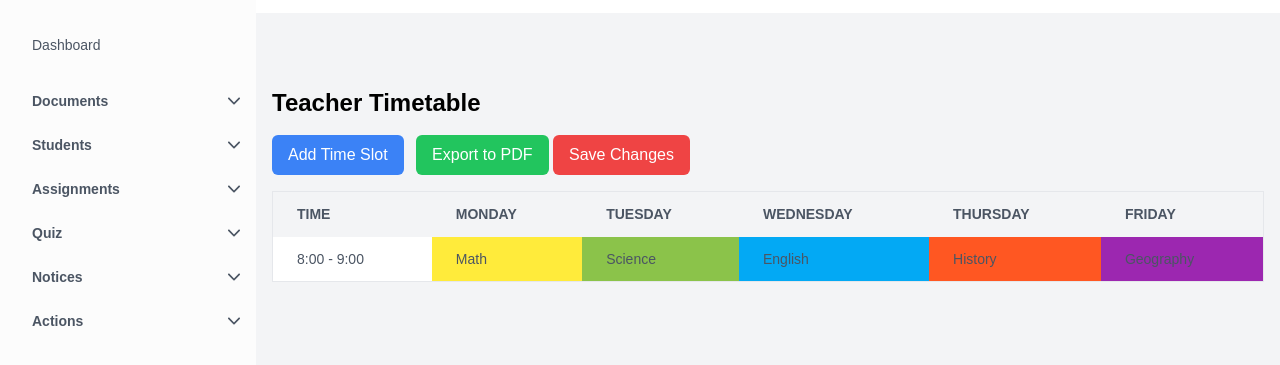
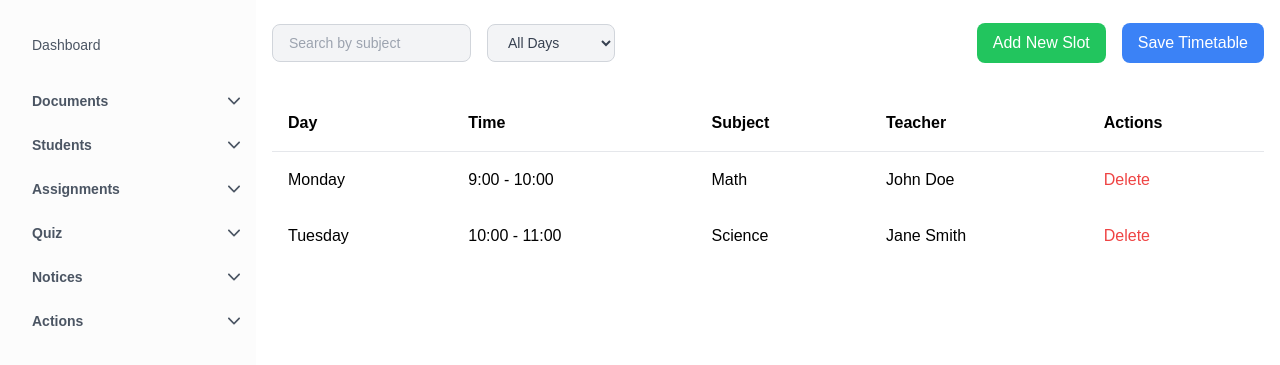
Before and after one commit to Darshan3123/SIH-, a plain HTML site: page Teacher Panel/time-table.html in a window 1280 px wide. Shown: the part 57-422 px from the top of the page. Drawn offline with nearby package versions, Linux system fonts and the light colour scheme.

Commit message:
done for the day

```diff
--- a/Teacher Panel/time-table.html
+++ b/Teacher Panel/time-table.html
@@ -21,7 +21,8 @@
     </style>
 </head>
 
-<body class="main-content bg-gray-100">
+<body class="main-content">
+
     <header class="flex justify-between items-center py-4   border-gray-200 bg-white fixed top-0 left-0 w-full z-10">
         <div class="flex items-center w-full max-w-4xl mx-auto px-4">
             <!-- Search bar -->
@@ -215,74 +216,137 @@
         </div>
     </nav>
 
+    <!-- Filter Section -->
+    <div class="flex justify-between items-center py-4">
+        <div class="flex gap-4">
+            <!-- Search bar -->
+            <input type="text" id="search" placeholder="Search by subject"
+                class="py-2 pl-4 text-sm text-gray-700 bg-gray-100 border border-gray-300 rounded-lg focus:outline-none focus:ring-2 focus:ring-gray-600">
 
- <!-- Main Content -->
- <main class="pt-20">
-    <h1 class="text-2xl font-bold mb-4">Teacher Timetable</h1>
-
-    <!-- Dynamic Buttons -->
-    <div class="mb-4">
-        <button id="add-slot" class="bg-blue-500 text-white px-4 py-2 rounded-md mr-2">Add Time Slot</button>
-        <button id="export-btn" class="bg-green-500 text-white px-4 py-2 rounded-md">Export to PDF</button>
-        <button id="save-btn" class="bg-red-500 text-white px-4 py-2 rounded-md">Save Changes</button>
+            <!-- Filter by Day -->
+            <select id="filter-day"
+                class="py-2 px-4 text-sm text-gray-700 bg-gray-100 border border-gray-300 rounded-lg">
+                <option value="">All Days</option>
+                <option value="Monday">Monday</option>
+                <option value="Tuesday">Tuesday</option>
+                <option value="Wednesday">Wednesday</option>
+                <option value="Thursday">Thursday</option>
+                <option value="Friday">Friday</option>
+            </select>
+        </div>
+        <!-- Action Buttons -->
+        <div class="flex gap-4">
+            <button id="add-slot" class="px-4 py-2 bg-green-500 text-white rounded-lg hover:bg-green-600">Add New
+                Slot</button>
+            <button id="save-timetable" class="px-4 py-2 bg-blue-500 text-white rounded-lg hover:bg-blue-600">Save
+                Timetable</button>
+        </div>
     </div>
 
-    <!-- Timetable Table -->
-    <div class="overflow-x-auto">
-        <table id="timetable" class="min-w-full bg-white border border-gray-200">
+    <!-- Timetable Content -->
+    <table id="timetable" class="w-full text-left border-collapse mt-4">
         <thead>
-                <tr class="bg-gray-100 text-gray-600 uppercase text-sm leading-normal">
-                    <th class="py-3 px-6 text-left">Time</th>
-                    <th class="py-3 px-6 text-left">Monday</th>
-                    <th class="py-3 px-6 text-left">Tuesday</th>
-                    <th class="py-3 px-6 text-left">Wednesday</th>
-                    <th class="py-3 px-6 text-left">Thursday</th>
-                    <th class="py-3 px-6 text-left">Friday</th>
+            <tr class="border-b">
+                <th class="p-4">Day</th>
+                <th class="p-4">Time</th>
+                <th class="p-4">Subject</th>
+                <th class="p-4">Teacher</th>
+                <th class="p-4">Actions</th>
             </tr>
         </thead>
-            <tbody id="table-body" class="text-gray-600 text-sm font-light">
-                <!-- Example Row -->
-                <tr class="border-b border-gray-200 hover:bg-gray-100">
-                    <td class="py-3 px-6 text-left whitespace-nowrap">8:00 - 9:00</td>
-                    <td class="py-3 px-6 text-left subject-cell" contenteditable="true" style="background-color: #FFEB3B;">Math</td>
-                    <td class="py-3 px-6 text-left subject-cell" contenteditable="true" style="background-color: #8BC34A;">Science</td>
-                    <td class="py-3 px-6 text-left subject-cell" contenteditable="true" style="background-color: #03A9F4;">English</td>
-                    <td class="py-3 px-6 text-left subject-cell" contenteditable="true" style="background-color: #FF5722;">History</td>
-                    <td class="py-3 px-6 text-left subject-cell" contenteditable="true" style="background-color: #9C27B0;">Geography</td>
+        <tbody>
+            <tr data-day="Monday" data-subject="Math">
+                <td contenteditable="true" class="p-4">Monday</td>
+                <td contenteditable="true" class="p-4">9:00 - 10:00</td>
+                <td contenteditable="true" class="p-4">Math</td>
+                <td contenteditable="true" class="p-4">John Doe</td>
+                <td class="p-4">
+                    <button onclick="deleteRow(this)" class="text-red-500">Delete</button>
+                </td>
             </tr>
-                <!-- Additional rows here -->
+            <tr data-day="Tuesday" data-subject="Science">
+                <td contenteditable="true" class="p-4">Tuesday</td>
+                <td contenteditable="true" class="p-4">10:00 - 11:00</td>
+                <td contenteditable="true" class="p-4">Science</td>
+                <td contenteditable="true" class="p-4">Jane Smith</td>
+                <td class="p-4">
+                    <button onclick="deleteRow(this)" class="text-red-500">Delete</button>
+                </td>
+            </tr>
+            <!-- More rows can be added here -->
         </tbody>
     </table>
-    </div>
-</main>
 
     <script>
-    // Add new time slot functionality
-    document.getElementById('add-slot').addEventListener('click', function () {
-        const tableBody = document.getElementById('table-body');
+        const searchInput = document.getElementById('search');
+        const filterDay = document.getElementById('filter-day');
+        const timetableRows = document.querySelectorAll('#timetable tbody tr');
+        const addSlotButton = document.getElementById('add-slot');
+        const saveButton = document.getElementById('save-timetable');
+        const timetableBody = document.querySelector('#timetable tbody');
+
+        // Filter function
+        function filterTimetable() {
+            const searchValue = searchInput.value.toLowerCase();
+            const selectedDay = filterDay.value;
+
+            timetableRows.forEach(row => {
+                const subject = row.querySelector('td:nth-child(3)').textContent.toLowerCase();
+                const day = row.querySelector('td:first-child').textContent;
+
+                const matchesSearch = subject.includes(searchValue);
+                const matchesDay = !selectedDay || day === selectedDay;
+
+                if (matchesSearch && matchesDay) {
+                    row.style.display = '';
+                } else {
+                    row.style.display = 'none';
+                }
+            });
+        }
+
+        searchInput.addEventListener('input', filterTimetable);
+        filterDay.addEventListener('change', filterTimetable);
+
+        // Add new slot
+        addSlotButton.addEventListener('click', () => {
             const newRow = document.createElement('tr');
-        newRow.classList.add('border-b', 'border-gray-200', 'hover:bg-gray-100');
             newRow.innerHTML = `
-            <td class="py-3 px-6 text-left whitespace-nowrap" contenteditable="true">New Time Slot</td>
-            <td class="py-3 px-6 text-left subject-cell" contenteditable="true"></td>
-            <td class="py-3 px-6 text-left subject-cell" contenteditable="true"></td>
-            <td class="py-3 px-6 text-left subject-cell" contenteditable="true"></td>
-            <td class="py-3 px-6 text-left subject-cell" contenteditable="true"></td>
-            <td class="py-3 px-6 text-left subject-cell" contenteditable="true"></td>
+                <td contenteditable="true" class="p-4">Day</td>
+                <td contenteditable="true" class="p-4">Time</td>
+                <td contenteditable="true" class="p-4">Subject</td>
+                <td contenteditable="true" class="p-4">Teacher</td>
+                <td class="p-4">
+                    <button onclick="deleteRow(this)" class="text-red-500">Delete</button>
+                </td>
             `;
-        tableBody.appendChild(newRow);
+            timetableBody.appendChild(newRow);
         });
 
-    // Export timetable to PDF
-    document.getElementById('export-btn').addEventListener('click', function () {
-        const element = document.getElementById('timetable');
-        html2pdf().from(element).save('timetable.pdf');
+        // Delete row
+        function deleteRow(button) {
+            button.closest('tr').remove();
+        }
+
+        // Save timetable function
+        saveButton.addEventListener('click', () => {
+            const rowsData = Array.from(timetableBody.rows).map(row => {
+                return {
+                    day: row.cells[0].textContent.trim(),
+                    time: row.cells[1].textContent.trim(),
+                    subject: row.cells[2].textContent.trim(),
+                    teacher: row.cells[3].textContent.trim()
+                };
+            });
+            console.log("Saved Timetable Data: ", rowsData);
+            alert("Timetable saved successfully!");
         });
 
-    // Save changes functionality (For demo purposes - implement server-side save in real use)
-    document.getElementById('save-btn').addEventListener('click', function () {
-        alert('Changes have been saved!');
-        // Add logic to send data to the server
+        document.querySelectorAll('.group').forEach(group => {
+            group.addEventListener('click', () => {
+                const subMenu = group.nextElementSibling;
+                subMenu.classList.toggle('hidden');
+            });
         });
     </script>
 </body>
```
Also changed, not shown: Teacher Panel/assignments.html (+3 -5 lines). Lines whose indentation alone changed are shown as unchanged.
